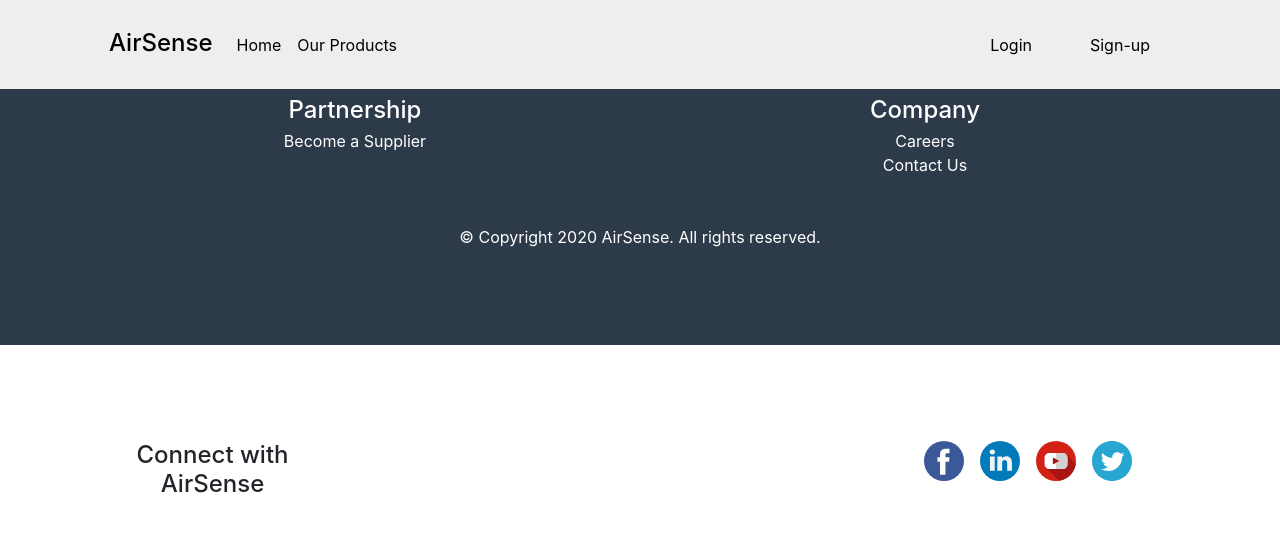
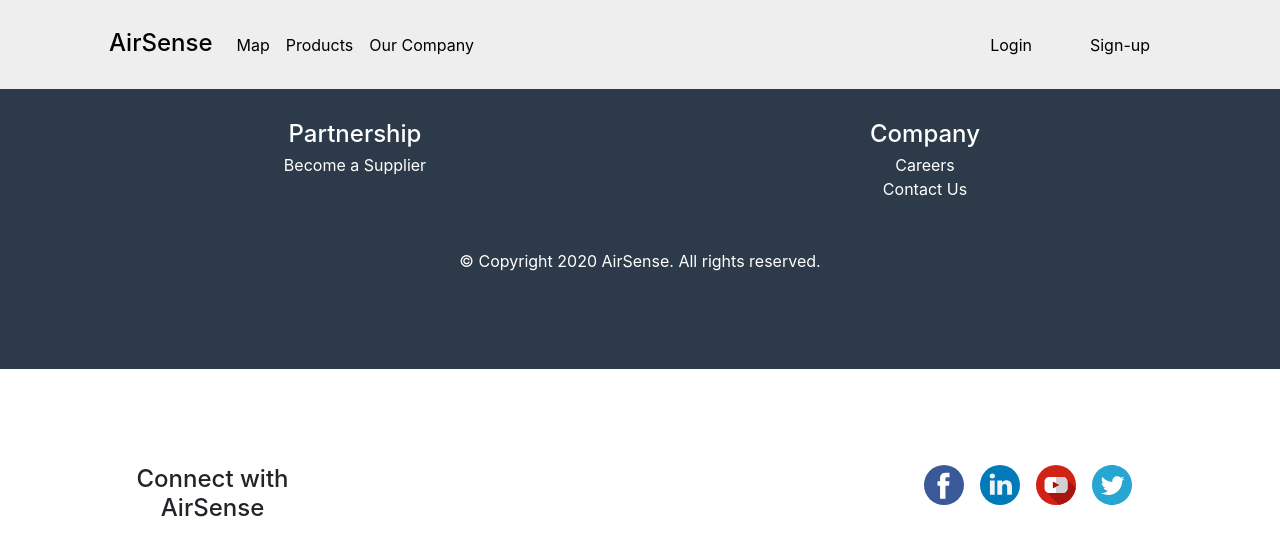
Before and after one commit to OrestisTanis/AirQuality-Front-End, a React (Create React App) app: page /company in a window 1280 px wide. Shown: the top 556 px of the page. Built offline with nearby package versions, Linux system fonts and the light colour scheme.

Commit message:
Created Map, Company and Products components and added routing

```diff
--- a/src/components/AirApp.jsx
+++ b/src/components/AirApp.jsx
@@ -2,10 +2,12 @@ import React from 'react';
 import { Link, Route, Switch } from "react-router-dom";
 import Navbar from './navbar/navbar';
 import Footer from './footer/footer';
-import Home from './home/home';
+import Map from './map/map';
 import LandingPage from './landing-page/landing-page';
 import SignUp from './sign-up/sign-up';
 import Login from './login/login';
+import Products from './products/products';
+import Company from './company/company';
 import ScrollToTop from './scrollToTop/scrollToTop';
 
 
@@ -18,7 +20,9 @@ function AirApp() {
             <Route path="/login" component={Login} />
             <Route path="/sign-up" component={SignUp} />
             <Route exact={true} path="/" component={LandingPage} />
-            <Route path="/home" component={Home} />
+            <Route path="/map" component={Map} />
+            <Route path="/products" component={Products} />
+            <Route path="/company" component={Company} />
             <Footer></Footer>
         </>
     )
--- /dev/null
+++ b/src/components/company/company.jsx
@@ -0,0 +1,9 @@
+import React from 'react';
+
+function Company(){
+    return (
+        <p>Company</p>
+    )
+}
+
+export default Company;
--- a/src/components/home/home.jsx
+++ b/src/components/map/map.jsx
@@ -1,9 +1,9 @@
 import React from 'react';
 
-function Home(){
+function Map(){
     return (
         <p>Home</p>
     )
 }
 
-export default Home;
+export default Map;
--- a/src/components/navbar/navbar.jsx
+++ b/src/components/navbar/navbar.jsx
@@ -95,10 +95,13 @@ function Navbar() {
                             {/* LINKS */}
                             <ul className="navbar-nav d-flex justify-content-center text-center">
                                 <li className="nav-item">
-                                    <Link to="/home" className="nav-link" style={textColor} onClick={toggleNavbar}>Home</Link>
+                                    <Link to="/map" className="nav-link" style={textColor} onClick={toggleNavbar}>Map</Link>
                                 </li>
                                 <li className="nav-item">
-                                    <a className="nav-link" href="#" style={textColor} onClick={toggleNavbar}>Our Products</a>
+                                    <Link to="/products" className="nav-link" style={textColor} onClick={toggleNavbar}>Products</Link>
+                                </li>
+                                <li className="nav-item">
+                                    <Link to="/company" className="nav-link" style={textColor} onClick={toggleNavbar}>Our Company</Link>
                                 </li>
                             </ul>
                             {/* LOGIN, SIGN-UP BUTTONS  */}
--- /dev/null
+++ b/src/components/products/products.jsx
@@ -0,0 +1,9 @@
+import React from 'react';
+
+function Products(){
+    return (
+        <p>Products</p>
+    )
+}
+
+export default Products;
```
